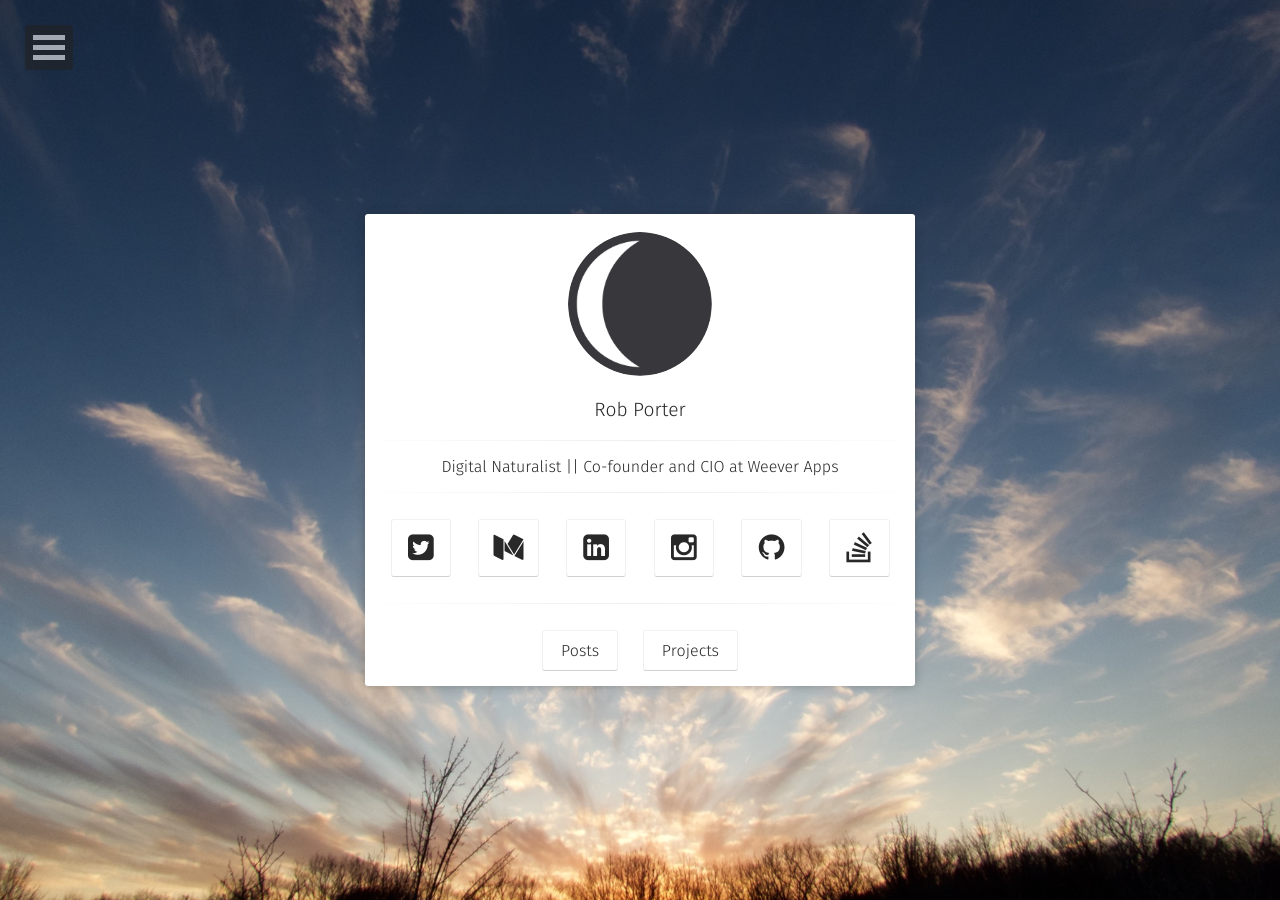
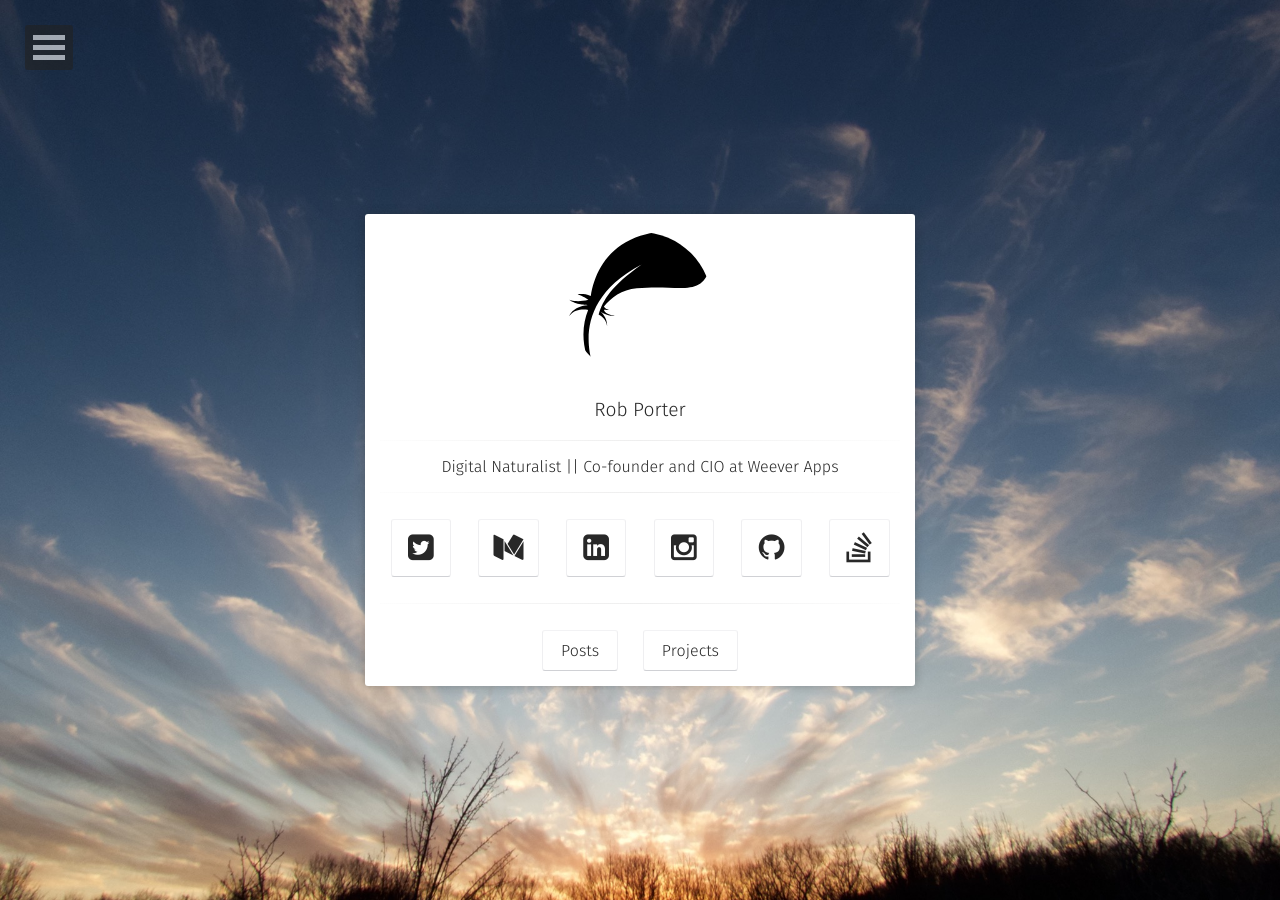
Before and after one commit to rgeraldporter/rgeraldporter.github.io, a Jekyll site: the page built from index.html, in a window 1280 px wide. Built offline with Jekyll 4.4.1, drawn with Linux system fonts in a browser that asks for light colours; some web fonts are replaced.

Commit message:
Added feather logos

```diff
--- a/_config.yml
+++ b/_config.yml
@@ -4,7 +4,7 @@ bio:                'Digital Naturalist || Co-founder and CIO at Weever Apps'
 description:        "Digital Naturalist"
 reading_time:       false
 words_per_minute:   200
-logo:               'assets/img/logo.png'
+logo:               'assets/img/feather-7.svg'
 background:         'assets/img/sunset-big.jpg'
 tiled_bg:           false   # Set this true if you want to tile your background image, otherwise it will be covered
 locale:             en_CA
```
Also changed, not shown: assets/img/feather-16.svg (added), assets/img/feather-7.svg (added), 12 other files.
